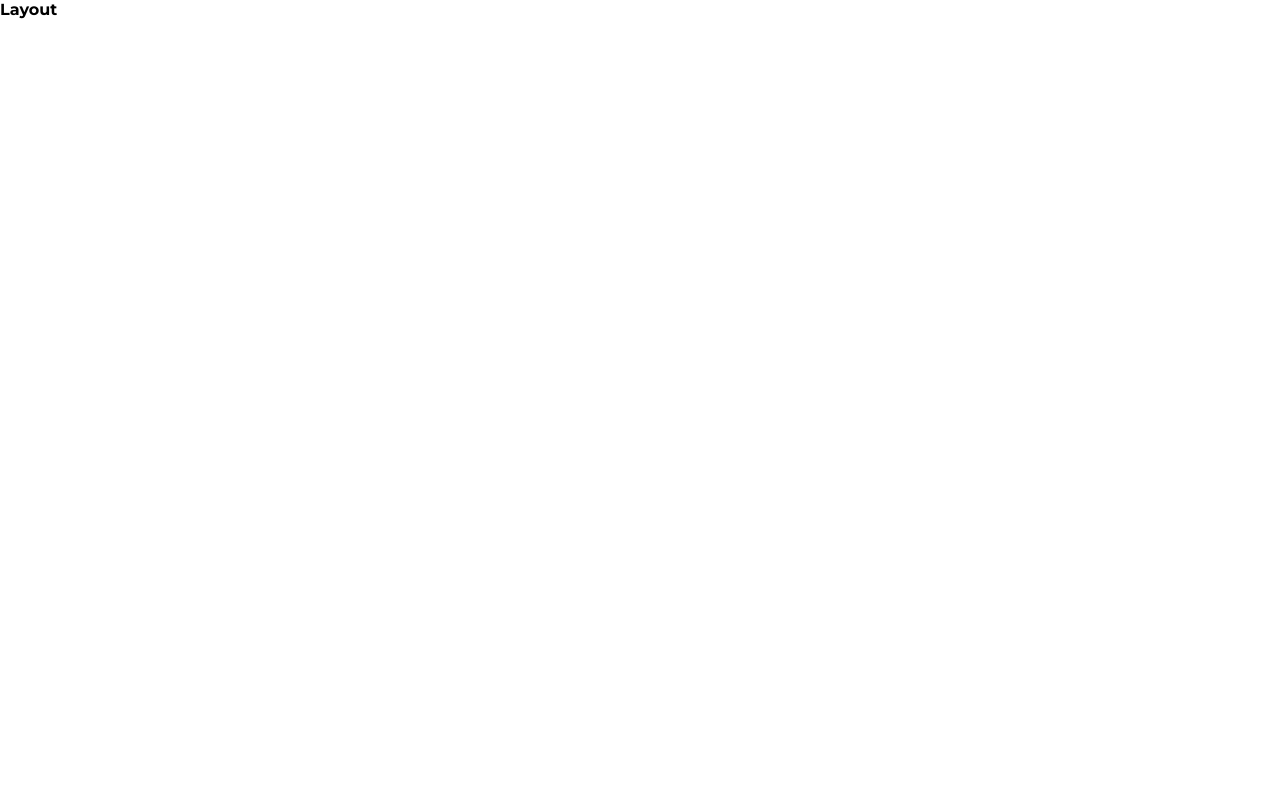
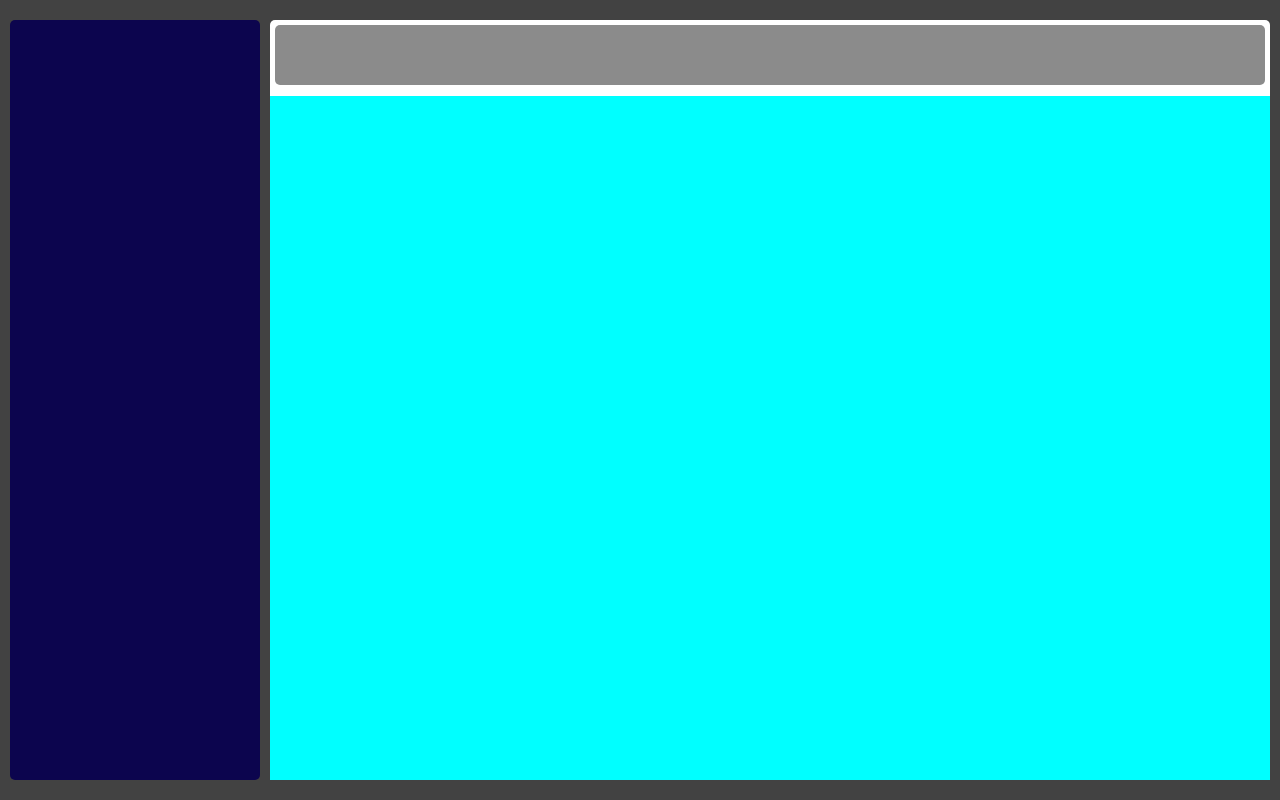
Before and after one commit to d3xb0t/simplelayout-pos, a React (Vite) app: page / in a window 1280 px wide. Built offline with nearby package versions, Linux system fonts and the light colour scheme.

Commit message:
Basic Layout

```diff
--- /dev/null
+++ b/src/assets/styles/AppStyles.module.css
@@ -0,0 +1,58 @@
+.layout {
+    display: flex;
+    flex-direction: row;
+    justify-content: center;
+    align-items: center;
+    height: 100vh;
+    width: 100vw;
+
+    background-color: #424242;
+}
+
+.sideBar {
+    height: 95%;
+    width: 20%;
+
+
+    margin: 0px 5px 0px 10px;
+    background-color: rgb(12, 5, 78);
+
+    border-radius: 5px;
+}
+
+.dashBoard {
+    display: flex;
+    flex-direction: column;
+    justify-content:space-between;
+    align-items: center;
+    height: 95%;
+    width: 80%;
+
+    margin: 0px 10px 0px 5px;
+    background-color: white;
+
+    border-radius: 5px;
+}
+
+
+.controlContainer {
+    display: flex;
+    justify-content: center;
+    align-items: center;
+    height: 70px;
+    width: 100%;
+}
+
+.controls {
+    height: 85%;
+    width: 99%;
+    border-radius: 5px;
+    background-color: #8B8B8B;
+}
+
+.itemsContainer {
+    height: 90%;
+    width: 100%;
+
+    background-color: aqua;
+}
--- a/src/components/containers/ControlContainer.jsx
+++ b/src/components/containers/ControlContainer.jsx
@@ -1,9 +1,12 @@
+/**
+ * [Assets]
+ */
+import styles from '../../assets/styles/AppStyles.module.css'
+
 const ControlContainer = () => {
     return(
-        <div>
-            <h4>
-                ControlContainer
-            </h4>
+        <div className={styles.controls}>
+
         </div>
     )
 }
--- a/src/components/containers/ItemsContainer.jsx
+++ b/src/components/containers/ItemsContainer.jsx
@@ -1,9 +1,6 @@
 const ItemsContainer = () => {
     return(
         <div>
-            <h4>
-                ItemsContainer
-            </h4>
         </div>
     )
 }
--- a/src/components/layout/Layout.jsx
+++ b/src/components/layout/Layout.jsx
@@ -1,11 +1,32 @@
-import AppStyles from '../../assets/styles/AppStyles'
+/**
+ * [Jerarquía de componentes]
+ */
+import ControlContainer from '../containers/ControlContainer'
+import ItemsContainer from '../containers/ItemsContainer'
+
+/**
+ * [Assets]
+ */
+import styles from '../../assets/styles/AppStyles.module.css'
 
 const Layout = () => {
-    return(
-        <div style={AppStyles.layout}>
-            <h4>Layout</h4>
+    return (
+        <div className={styles.layout}>
+            <aside className={styles.sideBar}>
+                <nav>
+                </nav>
+            </aside>
+
+            <main className={styles.dashBoard}>
+                <section className={styles.controlContainer}>
+                    <ControlContainer />
+                </section>
+
+                <article className={styles.itemsContainer}>
+
+                </article>
+            </main>
         </div>
     )
 }
-
-export default Layout
+    export default Layout
--- a/vite.config.js
+++ b/vite.config.js
@@ -4,4 +4,9 @@ import react from '@vitejs/plugin-react-swc'
 // https://vite.dev/config/
 export default defineConfig({
   plugins: [react()],
+  css: {
+    modules: {
+      localsConvention: 'camelCase' // Opcional: permite usar styles.myClass
+    }
+  }
 })
```
